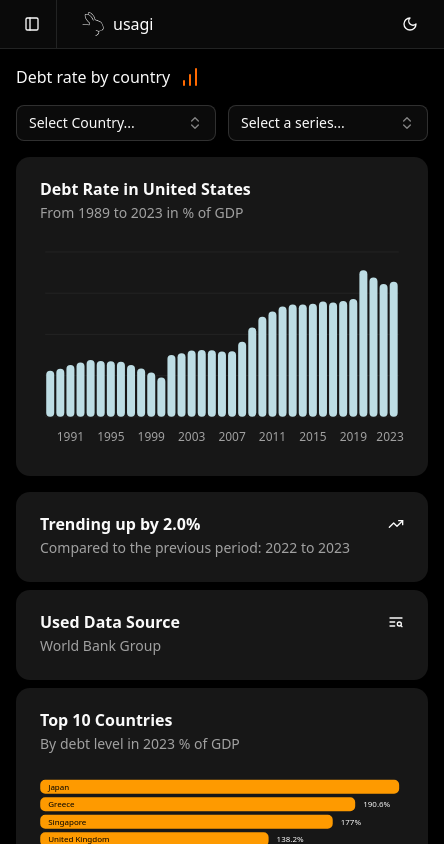
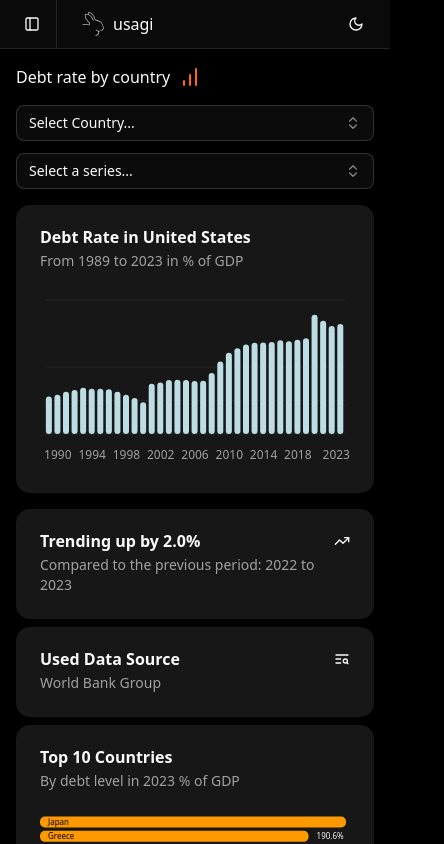
Before and after one commit to picozzimichele/statusagi, a Next.js app: page /government-debt-by-country in a window 390 px wide. Shown: the top 844 px of the page, 444 px wide, since content can reach past the window. Built offline with nearby package versions, Linux system fonts and the light colour scheme.

Commit message:
fixes UI Combox

```diff
--- a/app/(root)/government-debt-by-country/page.tsx
+++ b/app/(root)/government-debt-by-country/page.tsx
@@ -188,7 +188,7 @@
                 <ChartNoAxesColumnIncreasing className="ml-2 h-6 w-6 text-orange-500" />
             </div>
             {/* Country Selection */}
-            <div className="flex w-full gap-3">
+            <div className="flex w-full gap-3 flex-col md:flex-row">
                 <Combobox
                     initialValue="Select Country..."
                     currentParam={country as string}
--- a/app/(root)/inflation-by-country/page.tsx
+++ b/app/(root)/inflation-by-country/page.tsx
@@ -189,7 +189,7 @@
                 <ChartNoAxesColumnIncreasing className="ml-2 h-6 w-6 text-orange-500" />
             </div>
             {/* Country Selection */}
-            <div className="flex w-full gap-3">
+            <div className="flex w-full gap-3 flex-col md:flex-row">
                 <Combobox
                     initialValue="Select Country..."
                     currentParam={country as string}
```
